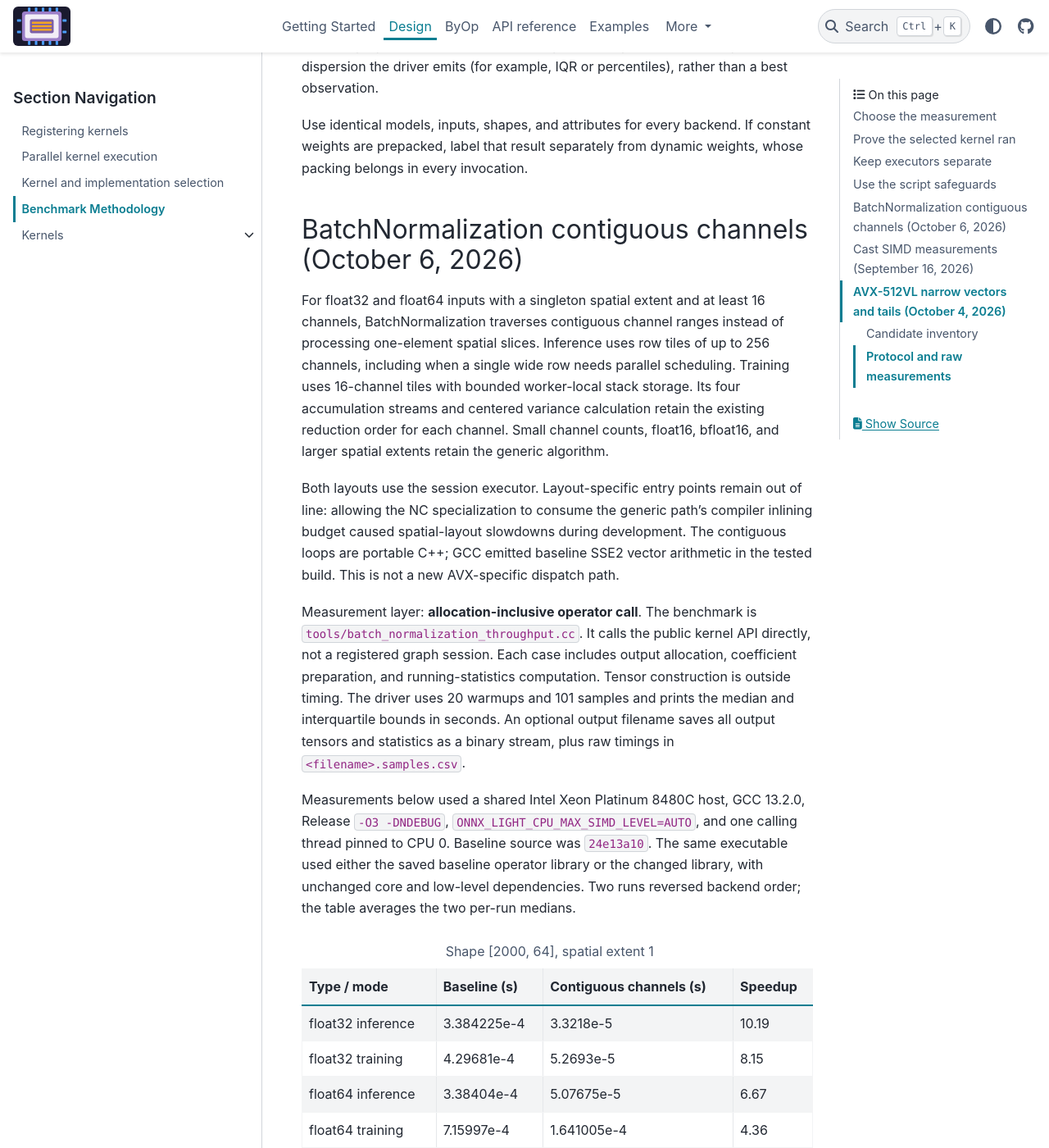
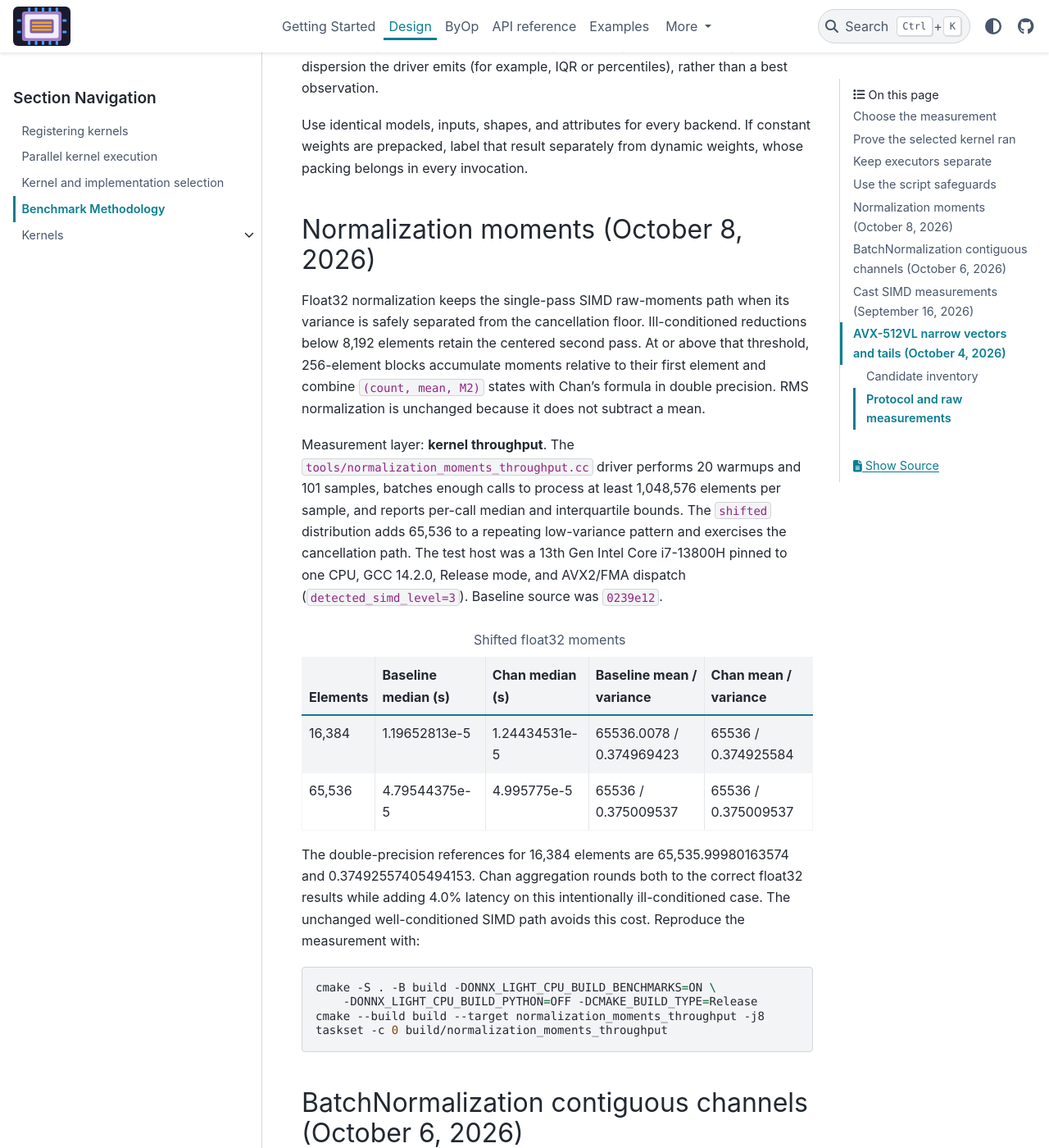
Before and after one commit to xadupre/onnx-light-cpu, a Sphinx documentation site: the page built from docs/design/benchmark_methodology.rst, in a window 1280 px wide and 1400 px high, scrolled down 1965 px. Shown: the whole window at 82% size. Built offline with Sphinx 7.4.7 and the PyData theme 0.15.4, drawn with Linux system fonts in a browser that asks for light colours; pages that are not in the unit, such as notebooks, are missing from menus.

Commit message:
Improve normalization moment stability with Chan aggregation (#888)
* Improve normalization moment stability with Chan aggregation

Co-authored-by: Copilot <223556219+Copilot@users.noreply.github.com>

* Address Chan normalization review comments

Co-authored-by: Copilot <223556219+Copilot@users.noreply.github.com>

* Guard Chan moments from finite overflow

Co-authored-by: Copilot <223556219+Copilot@users.noreply.github.com>

---------

Co-authored-by: Copilot <223556219+Copilot@users.noreply.github.com>

```diff
--- a/docs/design/benchmark_methodology.rst
+++ b/docs/design/benchmark_methodology.rst
@@ -81,6 +81,58 @@ best observation.
 Use identical models, inputs, shapes, and attributes for every backend. If
 constant weights are prepacked, label that result separately from dynamic
 weights, whose packing belongs in every invocation.
+
+Normalization moments (October 8, 2026)
+---------------------------------------
+
+Float32 normalization keeps the single-pass SIMD raw-moments path when its
+variance is safely separated from the cancellation floor. Ill-conditioned
+reductions below 8,192 elements retain the centered second pass. At or above
+that threshold, 256-element blocks accumulate moments relative to their first
+element and combine ``(count, mean, M2)`` states with Chan's formula in double
+precision. RMS normalization is unchanged because it does not subtract a
+mean.
+
+Measurement layer: **kernel throughput**. The
+``tools/normalization_moments_throughput.cc`` driver performs 20 warmups and
+101 samples, batches enough calls to process at least 1,048,576 elements per
+sample, and reports per-call median and interquartile bounds. The ``shifted``
+distribution adds 65,536 to a repeating low-variance pattern and exercises the
+cancellation path. The test host was a 13th Gen Intel Core i7-13800H pinned to
+one CPU, GCC 14.2.0, Release mode, and AVX2/FMA dispatch
+(``detected_simd_level=3``). Baseline source was ``0239e12``.
+
+.. list-table:: Shifted float32 moments
+   :header-rows: 1
+
+   * - Elements
+     - Baseline median (s)
+     - Chan median (s)
+     - Baseline mean / variance
+     - Chan mean / variance
+   * - 16,384
+     - 1.19652813e-5
+     - 1.24434531e-5
+     - 65536.0078 / 0.374969423
+     - 65536 / 0.374925584
+   * - 65,536
+     - 4.79544375e-5
+     - 4.995775e-5
+     - 65536 / 0.375009537
+     - 65536 / 0.375009537
+
+The double-precision references for 16,384 elements are
+65,535.99980163574 and 0.37492557405494153. Chan aggregation rounds both to
+the correct float32 results while adding 4.0% latency on this intentionally
+ill-conditioned case. The unchanged well-conditioned SIMD path avoids this
+cost. Reproduce the measurement with:
+
+.. code-block:: bash
+
+   cmake -S . -B build -DONNX_LIGHT_CPU_BUILD_BENCHMARKS=ON \
+       -DONNX_LIGHT_CPU_BUILD_PYTHON=OFF -DCMAKE_BUILD_TYPE=Release
+   cmake --build build --target normalization_moments_throughput -j8
+   taskset -c 0 build/normalization_moments_throughput
 
 BatchNormalization contiguous channels (October 6, 2026)
 --------------------------------------------------------
```
Also changed, not shown: 6 other files.
